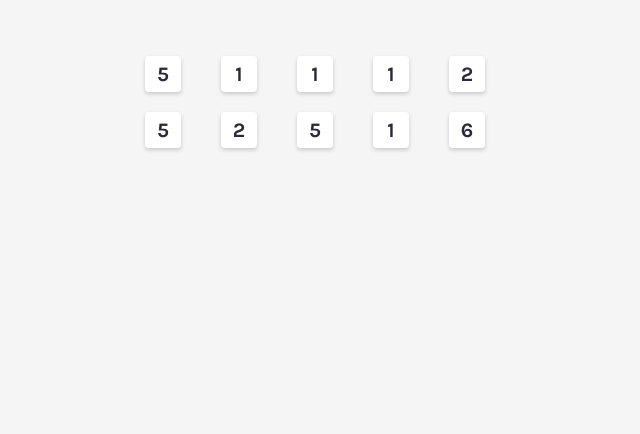
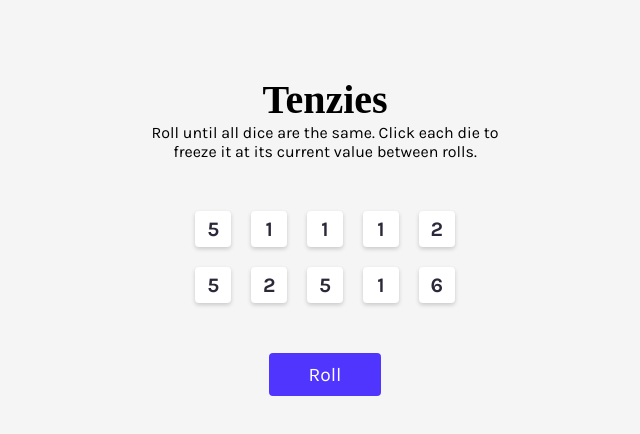
Before and after one commit to ezekielswanson/tenzies_react_project, a React (Vite) app: page / in a window 1280 px wide. Shown: the part 164-598 px from the top of the page, without its empty margins (315-955 px from the left). Built offline with nearby package versions, Linux system fonts and the light colour scheme.

Commit message:
Update roll dice function

```diff
--- a/App.jsx
+++ b/App.jsx
@@ -9,7 +9,128 @@ export default function App() {
 
 
 
+    //create structure of the object/element
+    function generateNewDye() {
+        const newDye = [];
+
+        for (let i = 0; i < 10; i++) {
+            const dye = {
+                number:  Math.floor(Math.random() * 6) + 1,
+                isFrozen: false,
+                id: uuidv4()
+
+             }
+
+             newDye.push(dye);
+             //console.log(newDye)
+        }
+
+        return newDye;
+    }
+
+
+
+   //Dye component
+   //on component in app.jsx we're creatinng compnent and grabbing dye
+   //props from the dye object
+   //create the component with it's properties
+    const dyeElements = die.map(dye => {
+        return <Dye
+            key={dye.id}
+            number={dye.number}
+            isFrozen={dye.isFrozen}
+            onClick={() => freezeDye(dye.id)}
+        />
+    })
+
+
     /*
+    What's the purpose of the function?
+        -when a user clicks roll, new numbers are generated for each new dice.
+    What's the input?
+        -die state
+            -this is an array
+        -number value
+        -isFrozen property to see if the dice is frozen
+    What's the output?
+        -all dice generated with new numbers
+
+    Function Logic steps?
+        -pass in dye as param
+        -set function
+        -two things - id of dice & the isFrozen property of the previous state
+        -need to generate a new number here number={dye.number}
+        -then call pass rollNewDice() on the button as onclick function
+
+
+
+
+    Questions?
+        -can I use the setDye to only udpate the the number value
+        of the dye?
+        - or can I use the generateNewDye()
+
+
+     */
+
+
+
+    function rollNewDice() {
+        setDie(prevDye => prevDye.map(dye => {
+            if (dye.isFrozen === true) {
+                return {
+                    ...dye
+                }
+            } else {
+                return {
+                    ...dye,
+                    number: Math.floor(Math.random() * 6) + 1
+                }
+            }
+        }))
+    }
+
+
+
+
+
+    //Create functions to handle the logic
+
+    //Handles frozen state on click
+   function freezeDye(id) {
+    setDie(prevDye => prevDye.map(dye => {
+        if (dye.id === id) {
+            return {...dye, isFrozen: !dye.isFrozen}
+        } else {
+            return dye
+        }
+    }))
+}
+
+
+/*
+What's the purpose of the function?
+    -check if all state values are = if it it the game is won
+What's the input?
+    -die (state)
+    -isFrozen state/condition "is it frozen"
+What's the output?
+    -display game won
+
+Process
+
+-write out the steps one by one
+
+
+Questions
+    -Do I pass in the entire dye element to get access to all fo the props
+    or, pass in each individually prop?
+
+
+*/
+
+
+/*
 
     -what's involvied in the game won?
 
@@ -57,11 +178,10 @@ export default function App() {
     */
 
 
-
-    //Game winner function
     /*
+         //Game winner function
     // Commented out due to duplicate variable declaration
-    const gameWinner = die.every(dye =>
+    const wonGame = die.every(dye =>
         //access the dye number and compare to the
         //dye number of the first dye object in the the array
         dye.number === die[0].number && dye.isFrozen
@@ -69,85 +189,19 @@ export default function App() {
         //return a value set by default
 
     )
+
     */
-
-
-    //create structure of the object/element
-    function generateNewDye() {
-        const newDye = [];
-
-        for (let i = 0; i < 10; i++) {
-            const dye = {
-                number:  Math.floor(Math.random() * 6) + 1,
-                isFrozen: false,
-                id: uuidv4()
-
-             }
-
-             newDye.push(dye);
-             //console.log(newDye)
-        }
-
-        return newDye;
-    }
-
-   //Dye component
-   //on component in app.jsx we're creatinng compnent and grabbing dye
-   //props from the dye object
-   //create the component with it's properties
-    const dyeElements = die.map(dye => {
-        return <Dye
-            key={dye.id}
-            number={dye.number}
-            isFrozen={dye.isFrozen}
-            onClick={() => freezeDye(dye.id)}
-        />
-    })
-
-    //Create functions to handle the logic
-
-    //Handles frozen state on click
-   function freezeDye(id) {
-    setDie(prevDye => prevDye.map(dye => {
-        if (dye.id === id) {
-            return {...dye, isFrozen: !dye.isFrozen}
-        } else {
-            return dye
-        }
-    }))
-}
-
-
-/*
-What's the purpose of the function?
-    -check if all state values are = if it it the game is won
-What's the input?
-    -die (state)
-    -isFrozen state/condition "is it frozen"
-What's the output?
-    -display game won
-
-Process
-
--write out the steps one by one
-
-
-Questions
-    -Do I pass in the entire dye element to get access to all fo the props
-    or, pass in each individually prop?
-
-
-*/
-
-
 
 
 //render dye elements pass props if needed.
     return (
         <main>
+            <h1>Tenzies</h1>
+            <p>Roll until all dice are the same. Click each die to freeze it at its current value between rolls.</p>
             <div className="dice-container">
                 {dyeElements}
             </div>
+            <button className="roll-button" onClick={rollNewDice}>Roll</button>
         </main>
     )
 
--- a/index.css
+++ b/index.css
@@ -24,7 +24,45 @@ main {
     background-color: #F5F5F5;
     height: 100%;
     border-radius: 5px;
+    padding: 20px;
+    display: flex;
+    flex-direction: column;
+    justify-content: center;
+    align-items: center;
+    text-align: center;
+}
 
+/* Typography */
+h1 {
+    font-size: 40px;
+    margin: 0;
+}
+
+p {
+    margin-top: 0;
+    margin-bottom: 30px;
+    font-family: 'Karla', sans-serif;
+}
+
+/* Roll button */
+.roll-button {
+    background-color: #5035FF;
+    color: white;
+    font-size: 1.2rem;
+    font-family: 'Karla', sans-serif;
+    border: none;
+    border-radius: 4px;
+    padding: 10px 40px;
+    cursor: pointer;
+    margin-top: 30px;
+}
+
+.roll-button:focus {
+    outline: none;
+}
+
+.roll-button:active {
+    box-shadow: inset 5px 5px 10px -3px rgba(0, 0, 0, 0.7);
 }
 
 /* Container for dice */
```
